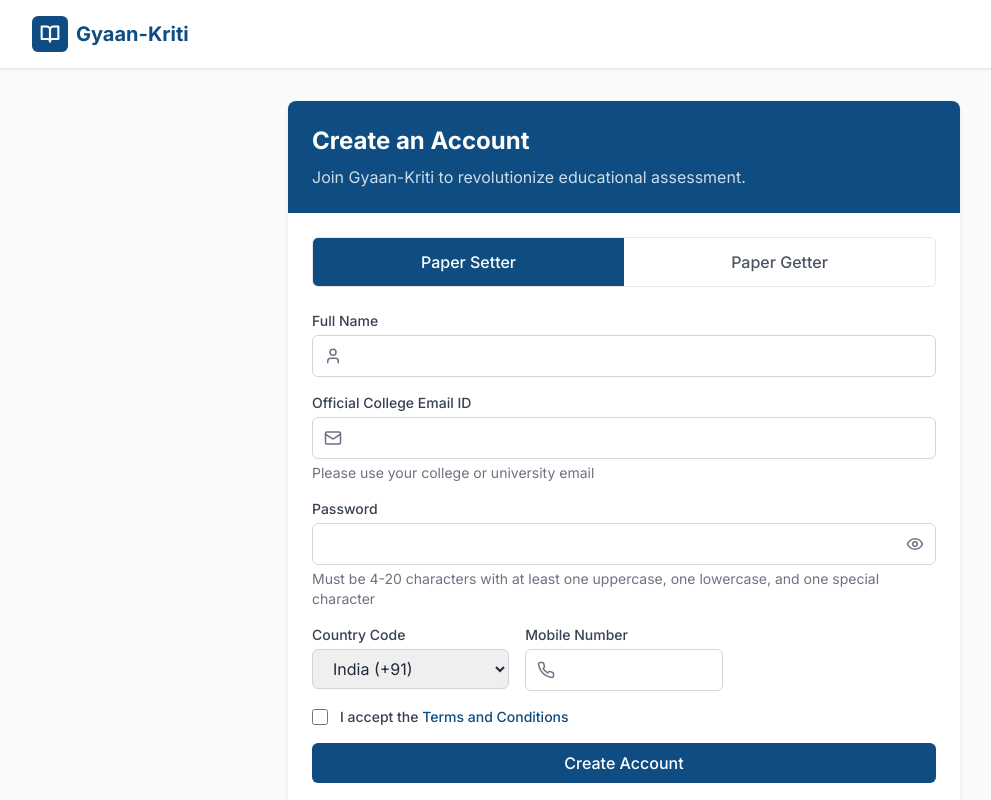
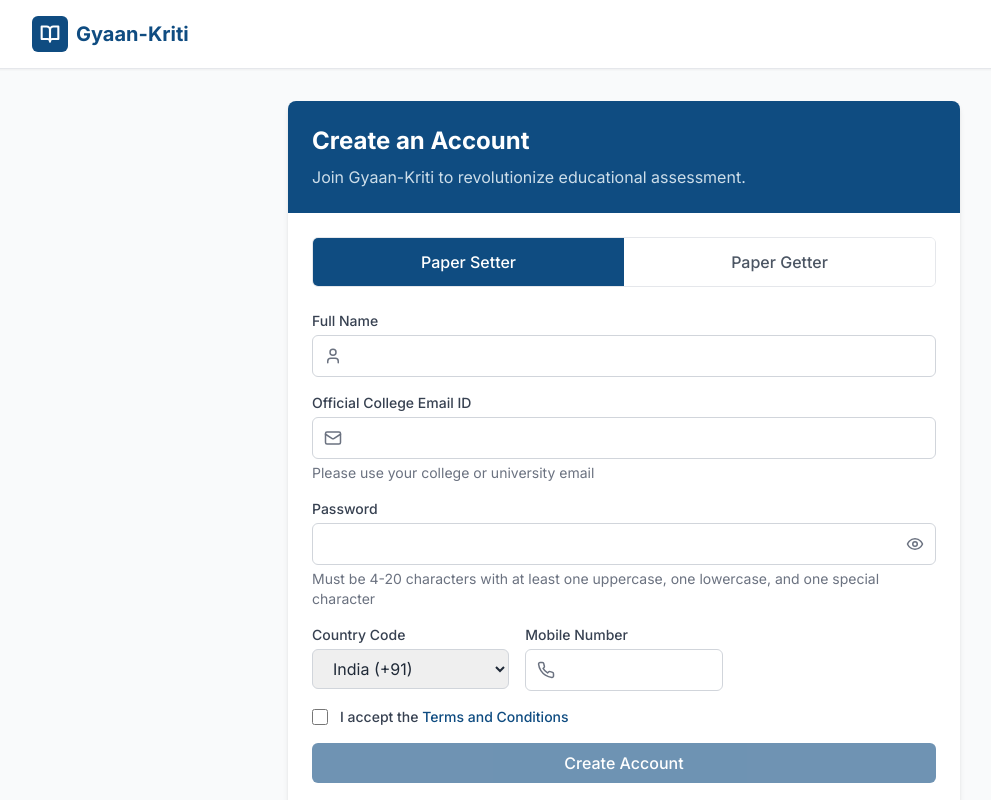
Before and after one commit to b-rushik/Application-development, a React (Vite) app: page /signup in a window 1280 px wide. Shown: the top 800 px of the page, without its empty margins (16-1007 px from the left). Built offline with nearby package versions, Linux system fonts and the light colour scheme.

Commit message:
Add files via upload

```diff
--- a/src/pages/SignupPage.tsx
+++ b/src/pages/SignupPage.tsx
@@ -22,13 +22,12 @@ const countryCodes = [
 
 const SignupPage = () => {
   const [userType, setUserType] = useState<'paper_setter' | 'paper_getter'>('paper_setter');
-  const [termsAccepted, setTermsAccepted] = useState(false);
   const [loading, setLoading] = useState(false);
   const { signup } = useAuth();
 
   const schema = userType === 'paper_setter' ? paperSetterSignupSchema : paperGetterSignupSchema;
 
-  const { register, handleSubmit, formState: { errors }, reset } = useForm({
+  const { register, handleSubmit, formState: { errors }, reset, watch } = useForm({
     resolver: zodResolver(schema),
     defaultValues: {
       fullName: '',
@@ -40,10 +39,11 @@ const SignupPage = () => {
     },
   });
 
+  const termsAccepted = watch('termsAccepted');
+
   const onSubmit = async (data: any) => {
     try {
       setLoading(true);
-      // Combine data with user type
       const userData = {
         ...data,
         role: userType,
@@ -51,7 +51,7 @@ const SignupPage = () => {
 
       await signup(userData);
       toast.success('Registration successful!');
-      reset(); // Reset form after successful submission
+      reset();
     } catch (error) {
       console.error('Signup error:', error);
       toast.error('Registration failed. Please try again.');
@@ -62,7 +62,7 @@ const SignupPage = () => {
 
   const switchUserType = (type: 'paper_setter' | 'paper_getter') => {
     setUserType(type);
-    reset(); // Reset form when switching user type
+    reset();
   };
 
   return (
@@ -79,7 +79,6 @@ const SignupPage = () => {
       </div>
 
       <div className="p-6">
-        {/* User Type Selection */}
         <div className="flex mb-6 border rounded-md overflow-hidden">
           <button
             type="button"
@@ -159,8 +158,6 @@ const SignupPage = () => {
                   id="terms"
                   type="checkbox"
                   className="w-4 h-4 border border-gray-300 rounded bg-gray-50 focus:ring-3 focus:ring-primary-300"
-                  checked={termsAccepted}
-                  onChange={(e) => setTermsAccepted(e.target.checked)}
                   {...register('termsAccepted')}
                 />
               </div>
@@ -179,7 +176,7 @@ const SignupPage = () => {
                   </a>
                 </label>
                 {errors.termsAccepted && (
-                  <p className="form-error">{errors.termsAccepted.message?.toString()}</p>
+                  <p className="mt-1 text-sm text-error-500">{errors.termsAccepted.message?.toString()}</p>
                 )}
               </div>
             </div>
@@ -190,7 +187,7 @@ const SignupPage = () => {
             variant="primary"
             fullWidth
             isLoading={loading}
-            disabled={loading}
+            disabled={loading || !termsAccepted}
           >
             Create Account
           </Button>
```
